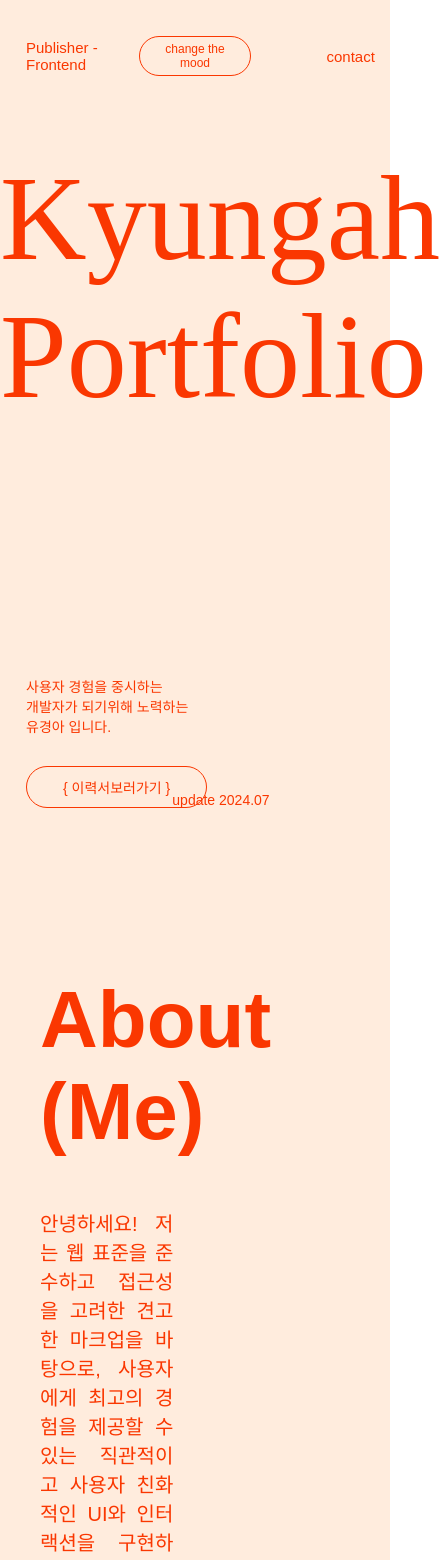
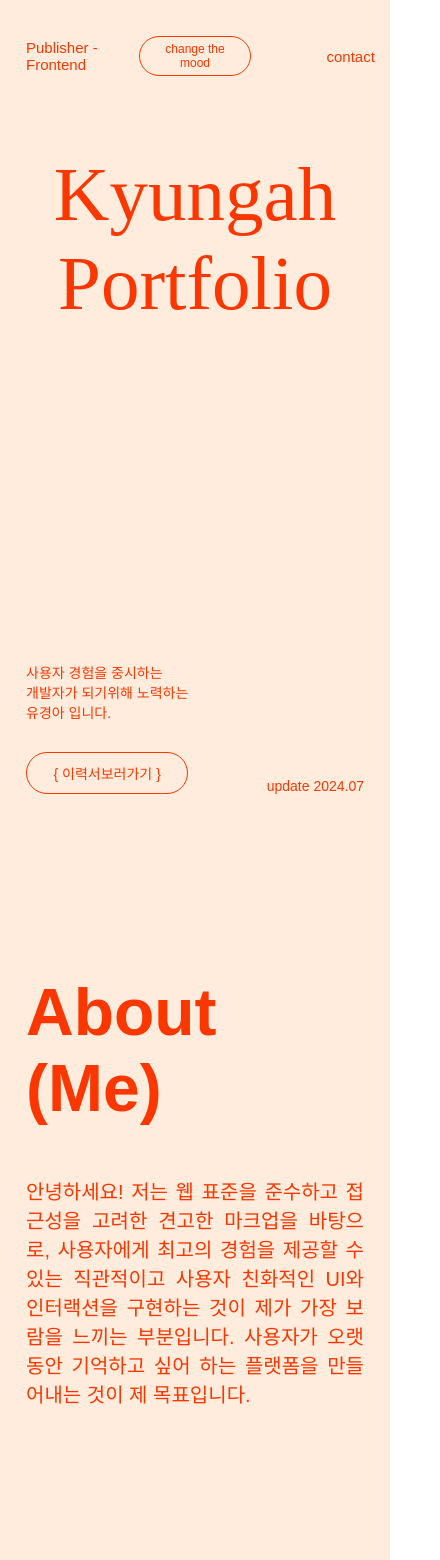
Before and after one commit to UKYUNGAH/kyungah-portfolio, a React (Create React App) app: page / in a window 390 px wide. Shown: the top 1560 px of the page, 440 px wide, since content can reach past the window. Built offline with nearby package versions, Linux system fonts and the light colour scheme; a web font is replaced by a local one.

Commit message:
STYLE: 스타일 구조 변경 & 반응형 추가

```diff
--- a/src/App.css
+++ b/src/App.css
@@ -12,6 +12,10 @@
     height: 100%;
     background-color: var(--background-color);
     color: var(--text-color);
+}
+
+.container {
+    padding: 0 26px;
 }
 
 .header {
@@ -63,6 +67,12 @@
     width: 100%;
     height: 100vh;
 }
+.main .main_wrap {
+    display: flex;
+    justify-content: space-between;
+    flex-direction: column;
+    height: 100%;
+}
 .main h1 {
     text-align: center;
     font-family: 'Lora', serif;
@@ -71,11 +81,11 @@
     font-weight: 500;
 }
 .main .bottom {
-    position: absolute;
-    bottom: 36px;
-    left: 26px;
     display: flex;
+    justify-content: space-between;
+    align-items: end;
     width: 100%;
+    padding: 50px 0;
 }
 .main p {
     font-size: 14px;
@@ -86,12 +96,9 @@
     border: 1px solid var(--border-color);
     border-radius: 33px;
     font-size: 14px;
+    text-align: center;
 }
 .main .bottom .update {
-    position: absolute;
-    bottom: 0;
-    left: 50%;
-    transform: translateX(-50%);
 }
 .about {
     padding: 130px 40px;
@@ -106,3 +113,21 @@
     font-size: 20px;
     text-align: justify;
 }
+
+@media (max-width: 700px) {
+    .main h1 {
+        font-size: 77px;
+    }
+    .main a {
+        padding: 10px 15px;
+    }
+    .about {
+        padding: 130px 0;
+    }
+    .about h2 {
+        font-size: 66px;
+    }
+    .about p {
+        width: 100%;
+    }
+}
--- a/src/components/Main.jsx
+++ b/src/components/Main.jsx
@@ -4,7 +4,7 @@ import { Routes, Route, Link, useNavigate, Outlet } from 'react-router-dom';
 const Main = () => {
     return (
         <div className="main">
-            <div className="container">
+            <div className="container main_wrap">
                 <div className="title">
                     <h1>Kyungah Portfolio</h1>
                 </div>
```
